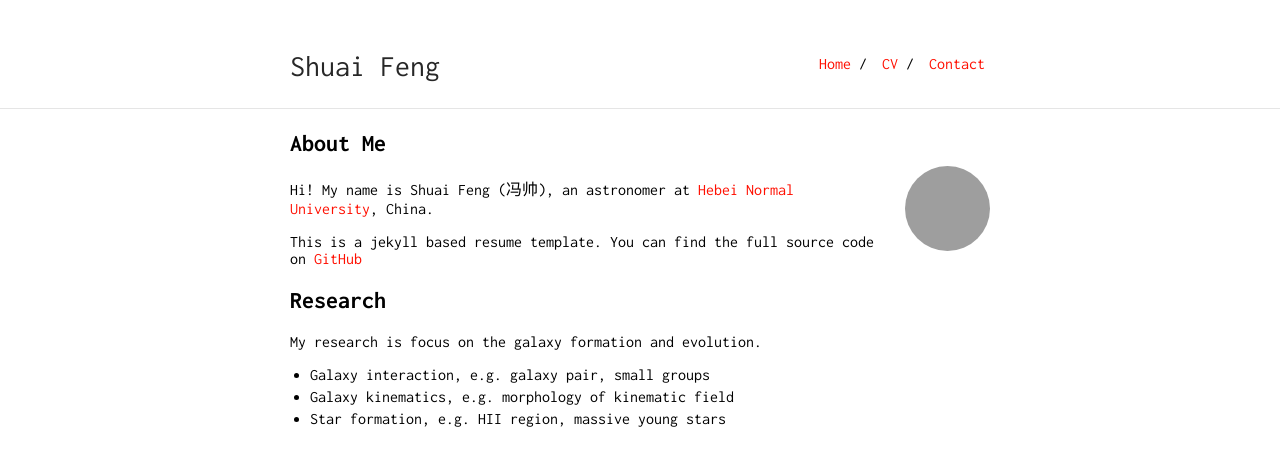
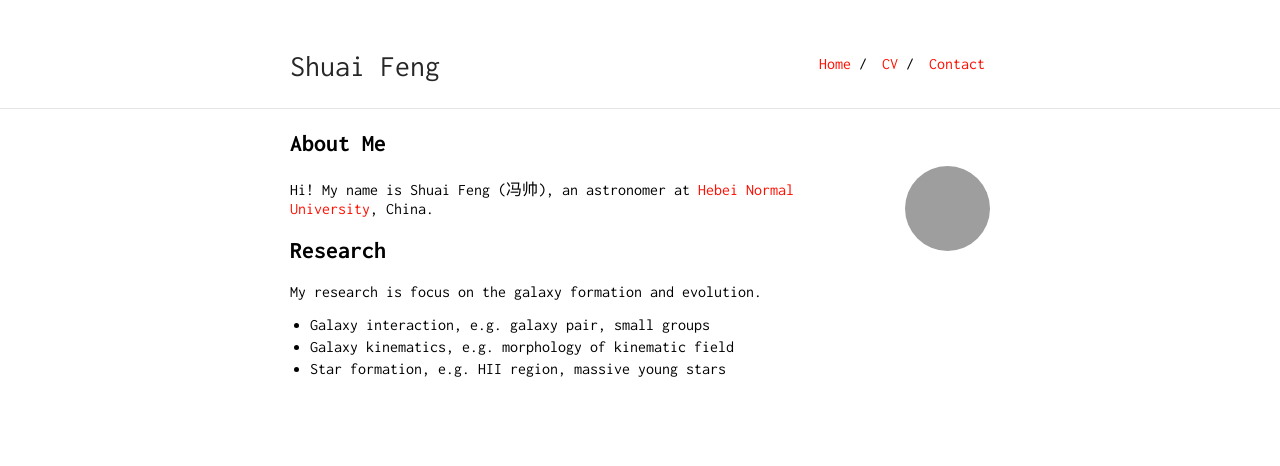
Before and after one commit to fengshuai0210/fengshuai0210.github.io, a Jekyll site: the page built from index.md, in a window 1280 px wide, cut to the strip 0-466 px from the top of the page. Built offline with Jekyll 4.4.1, drawn with Linux system fonts in a browser that asks for light colours; our own code applies the rules of GitHub Pages for plain Markdown files; grey boxes are pictures that could not be loaded.

Commit message:
Update index.md

```diff
--- a/index.md
+++ b/index.md
@@ -8,8 +8,6 @@ layout: default
 
 Hi! My name is Shuai Feng (冯帅), an astronomer at [Hebei Normal University](http://www.hebtu.edu.cn/), China.
 
-This is a jekyll based resume template. You can find the full source code on [GitHub](https://github.com/bk2dcradle/researcher)
-
 ## Research
 
 My research is focus on the galaxy formation and evolution.
```
